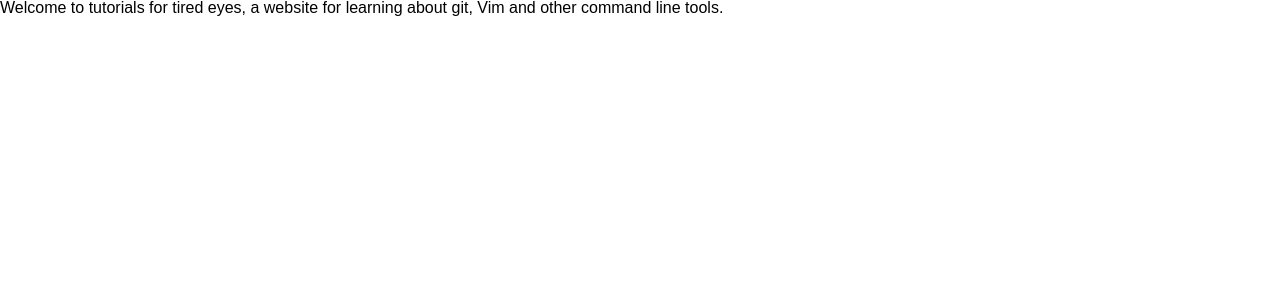
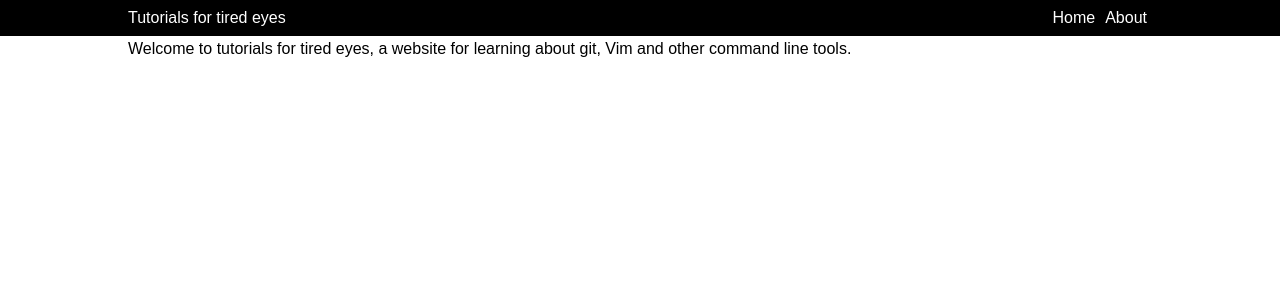
Before and after one commit to thmuggleton/tutorials-for-tired-eyes, a Jekyll site: the page built from index.md, in a window 1280 px wide. Shown: the top 300 px of the page. Built offline with Jekyll 4.4.1, drawn with Linux system fonts in a browser that asks for light colours.

Commit message:
Add basic site header.

```diff
--- a/_includes/header.html
+++ b/_includes/header.html
@@ -0,0 +1,13 @@
+<header class="site-header">
+  <div class="site-header__container">
+    <h1 class="site-header__title">
+      <a href="{{ "/" | relative_url }}">{{ site.title }}</a>
+    </h1>
+    <nav class="site-header__nav">
+      <ul>
+        <li><a href="{{ "/" | relative_url }}">Home</a></li>
+        <li><a href="#">About</a></li>
+      </ul>
+    </nav>
+  </div>
+</header>
--- a/_sass/main.scss
+++ b/_sass/main.scss
@@ -9,8 +9,15 @@
   details, see the GNU General Public License, available at:
   http://www.gnu.org/licenses/
 */
+@import 'site-wide-values';
+@import 'running-sections';
+
 .content {
-  font-family: sans-serif;
+  width: $site-width;
+  margin: auto;
+  padding: 5px 0px;
+
+  @include base-text();
 }
 
 /*
--- /dev/null
+++ b/_sass/running-sections.scss
@@ -0,0 +1,36 @@
+@import 'site-wide-values';
+
+$vertical-padding: 10px;
+
+.site-header {
+  background: black;
+  color: white;
+
+  a {
+    color: white;
+    text-decoration: none;
+    @include base-text();
+  }
+}
+
+.site-header__container {
+  width: $site-width;
+  margin: auto;
+  position: relative;
+  padding: $vertical-padding 0px;
+}
+
+.site-header__nav {
+  position: absolute;
+  top: $vertical-padding;
+  right: 0px;
+
+  li {
+    float: left;
+    padding: 0px 5px;
+  }
+
+  a:hover {
+    text-decoration: underline;
+  }
+}
--- /dev/null
+++ b/_sass/site-wide-values.scss
@@ -0,0 +1,5 @@
+$site-width: 80%;
+
+@mixin base-text {
+  font-family: sans-serif;
+}
```
